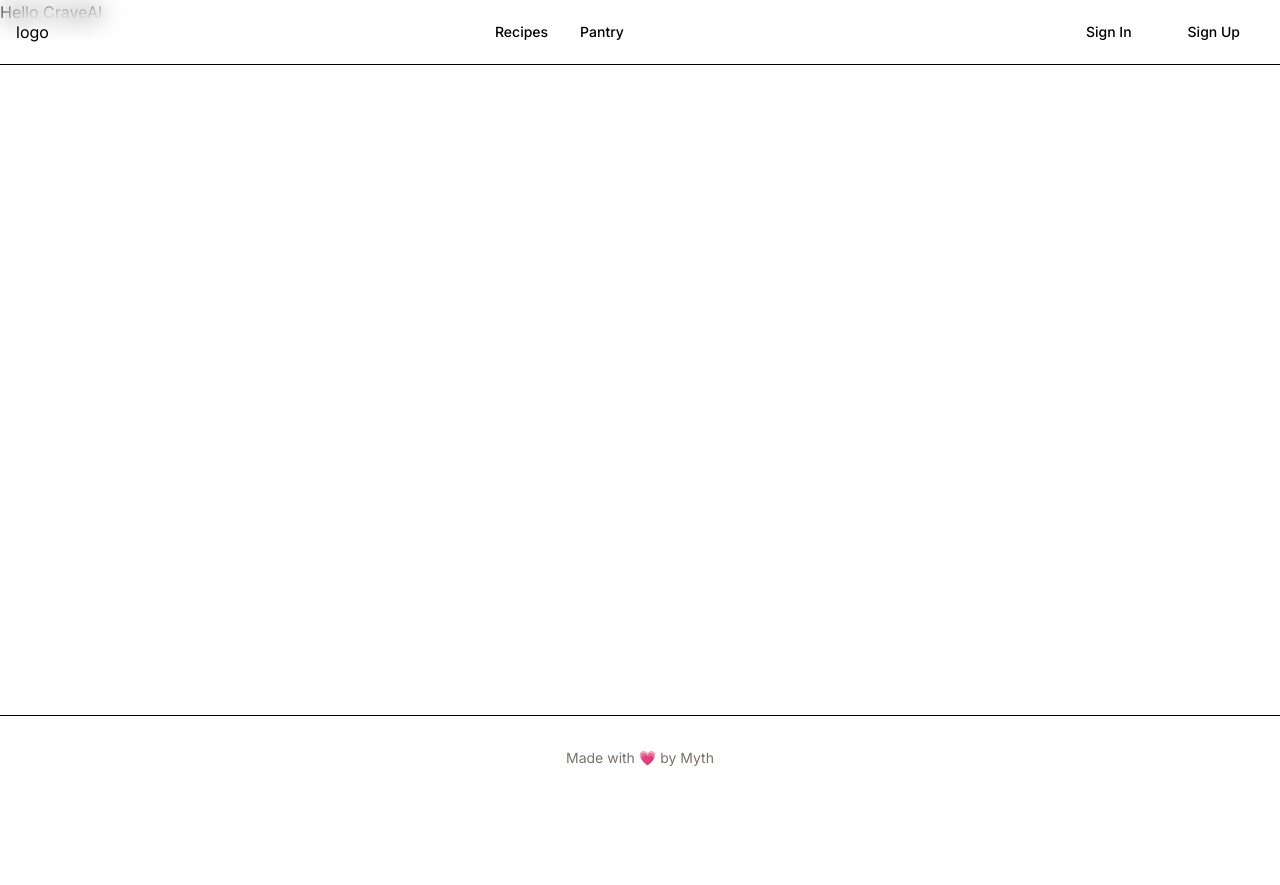
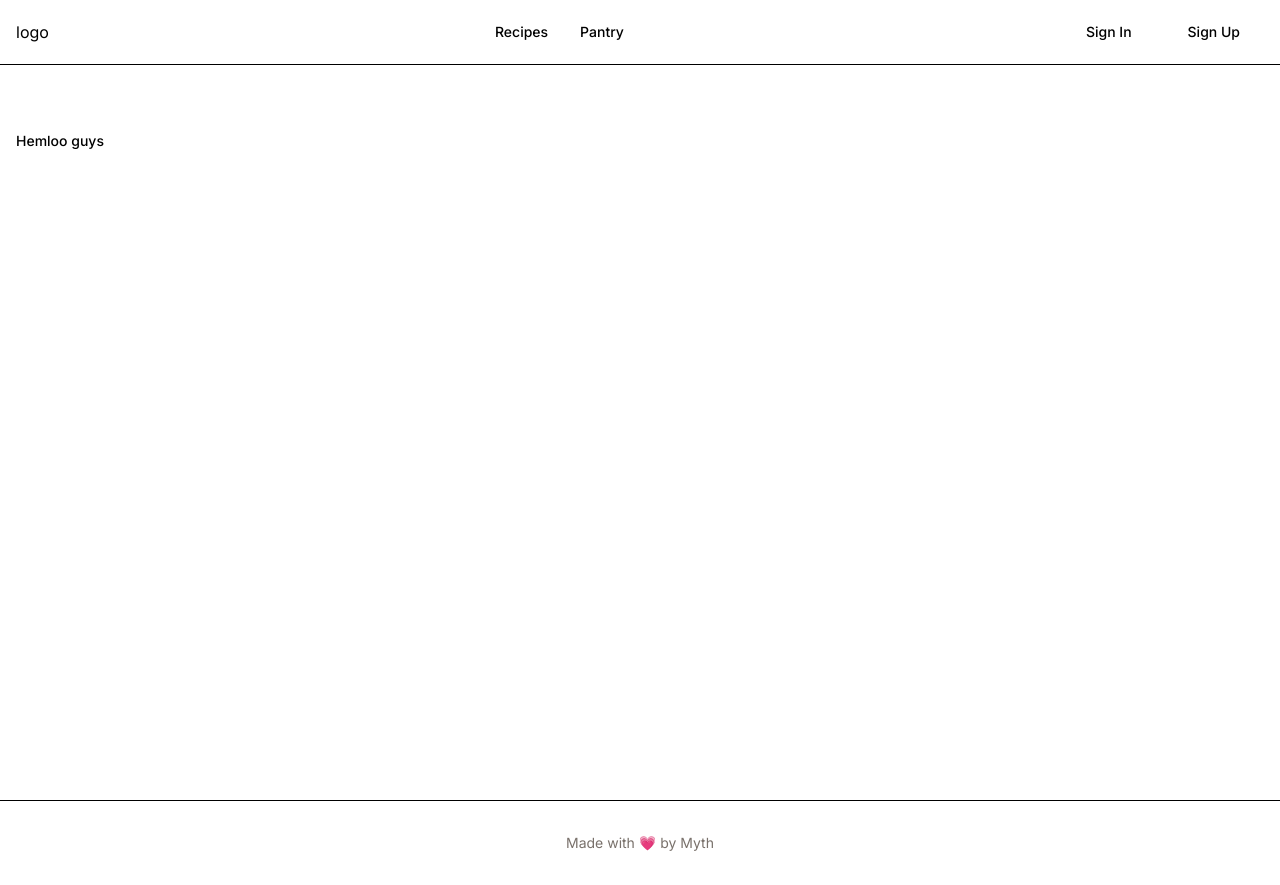
Before and after one commit to Atharvabandurkar/CraveAI, a Next.js app in the folder frontend/: page / in a window 1280 px wide. Before the commit the page ends 800 px from the top, so only its background shows below. Built offline with nearby package versions, Linux system fonts and the light colour scheme; no server answers.

Commit message:
created protected routes and minor changes in home layout

```diff
--- a/frontend/app/page.js
+++ b/frontend/app/page.js
@@ -1,7 +1,14 @@
+import { Button } from "@/components/ui/button";
 import Image from "next/image";
 
 export default function Home() {
   return (
-    <h1>Hello CraveAI</h1>
+    <div className="min-h-screen bg-background text-foreground">
+      <section className="pt-32 pb-20 px-4">
+        <Button variant="primary" size="xl" className="bg-primary text-primary-foreground hover:bg-primary/90">
+          Hemloo guys
+        </Button>
+      </section>
+    </div>
   );
 }
--- a/frontend/proxy.js
+++ b/frontend/proxy.js
@@ -1,6 +1,24 @@
-import { clerkMiddleware } from '@clerk/nextjs/server';
+import { clerkMiddleware, createRouteMatcher } from "@clerk/nextjs/server";
+import { NextResponse } from "next/server";
 
-export default clerkMiddleware();
+const isProtectedRoute = createRouteMatcher([
+  "/recipe(.*)",
+  "/recipes(.*)",
+  "/pantry(.*)",
+  "/dashboard(.*)",
+]);
+
+
+export default clerkMiddleware(async (auth, req) => {
+  const {userId, redirectToSignIn} = await auth();
+
+  if (!userId && isProtectedRoute(req)) {
+    return redirectToSignIn();
+  }
+
+  return NextResponse.next();
+
+});
 
 export const config = {
   matcher: [
```
